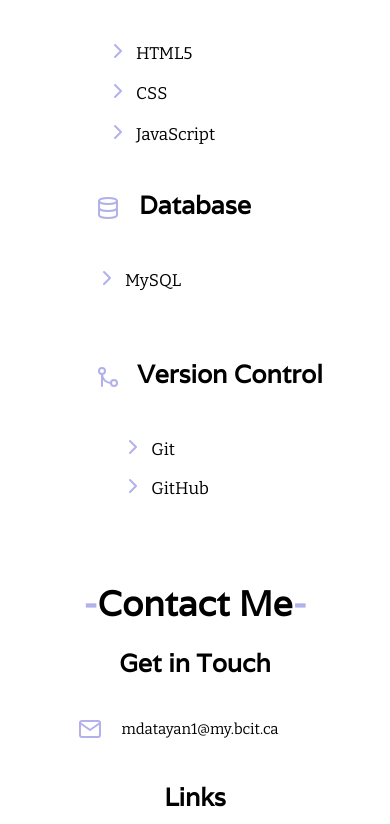
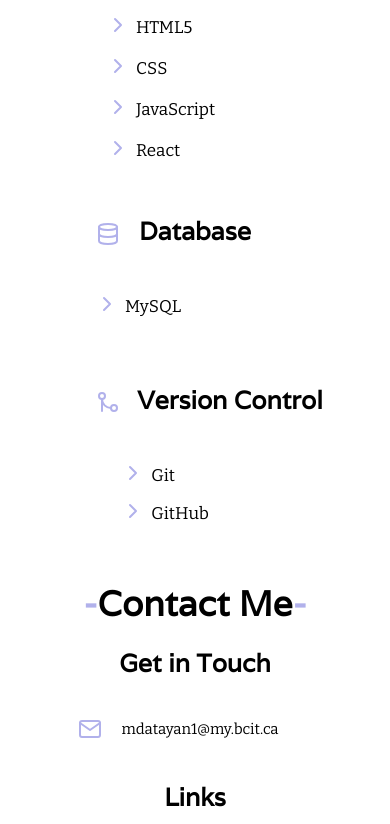
Before and after one commit to kairen2000/kairen2000.github.io, a website: page index.html in a window 390 px wide. Shown: the part 3480-4304 px from the top of the page. Drawn offline with nearby package versions, Linux system fonts and the light colour scheme; files that its build step writes are made by us from their sources.

Commit message:
added react to portfolio

```diff
--- a/index.html
+++ b/index.html
@@ -101,6 +101,7 @@
           <li>HTML5</li>
           <li>CSS</li>
           <li>JavaScript</li>
+          <li>React</li>
         </ul>
       </div>
 
--- a/project.js
+++ b/project.js
@@ -30,5 +30,5 @@ app.get("/izabelle-resume", function (req, res) {
 let port = process.env.PORT || 5000;
 
 app.listen(port, function () {
-    console.log("Server started on port 8000");
+    // console.log("Server started on port 8000");
 });
--- a/public/css/style.css
+++ b/public/css/style.css
@@ -1445,7 +1445,7 @@ footer {
     width: 100%;
     height: 100vh;
     grid-template-columns: 25% 25% 25% 25%;
-    grid-template-rows: 15% 10% 10% 10% 20% 10% 10% 10% 20%;
+    grid-template-rows: 12% 10% 10% 10% 25% 10% 10% 10% 20%;
     margin-top: 0;
     padding-top: 0;
   }
@@ -1854,7 +1854,7 @@ footer {
     width: 100%;
     height: 100vh;
     grid-template-columns: 25% 25% 25% 25%;
-    grid-template-rows: 15% 10% 10% 10% 17% 10% 10% 10% 17%;
+    grid-template-rows: 12% 10% 10% 10% 23% 10% 10% 10% 17%;
     margin-top: 0;
     padding-top: 0;
   }
```
Also changed, not shown: 1 other file.
